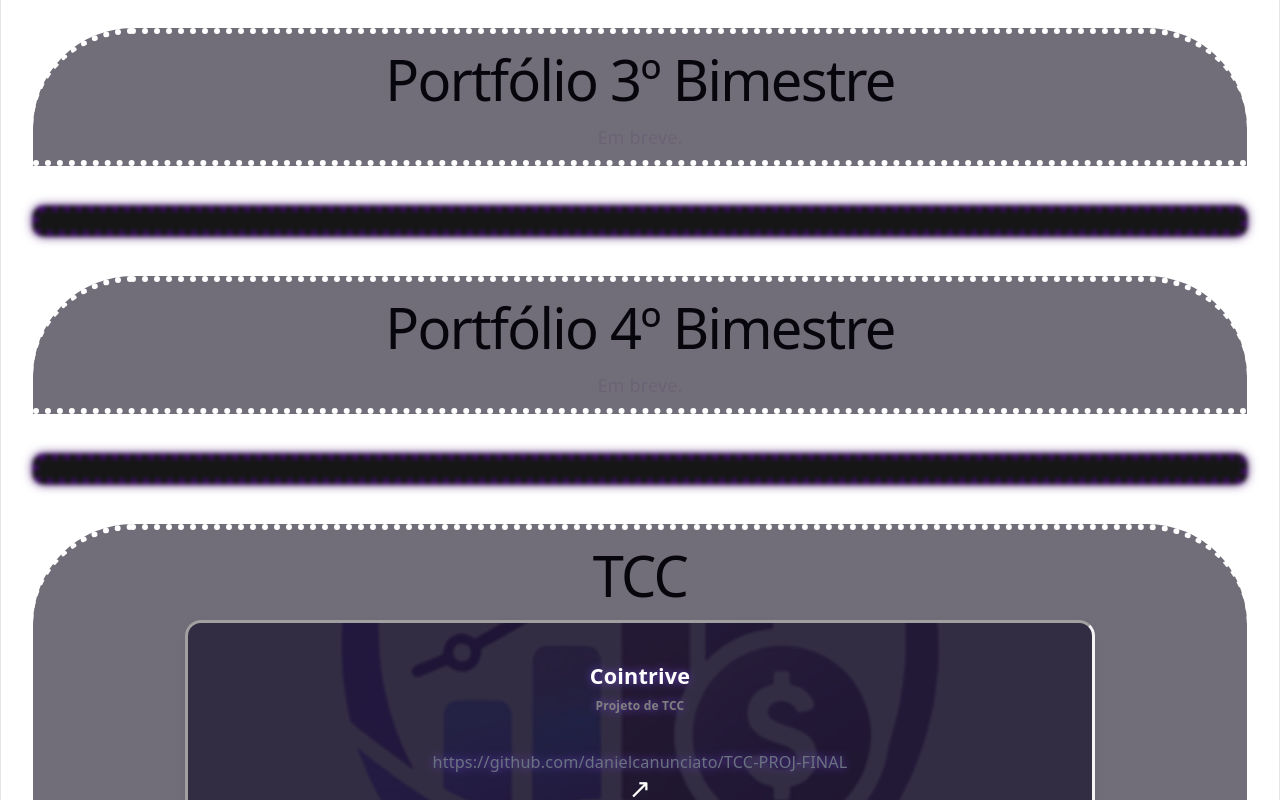
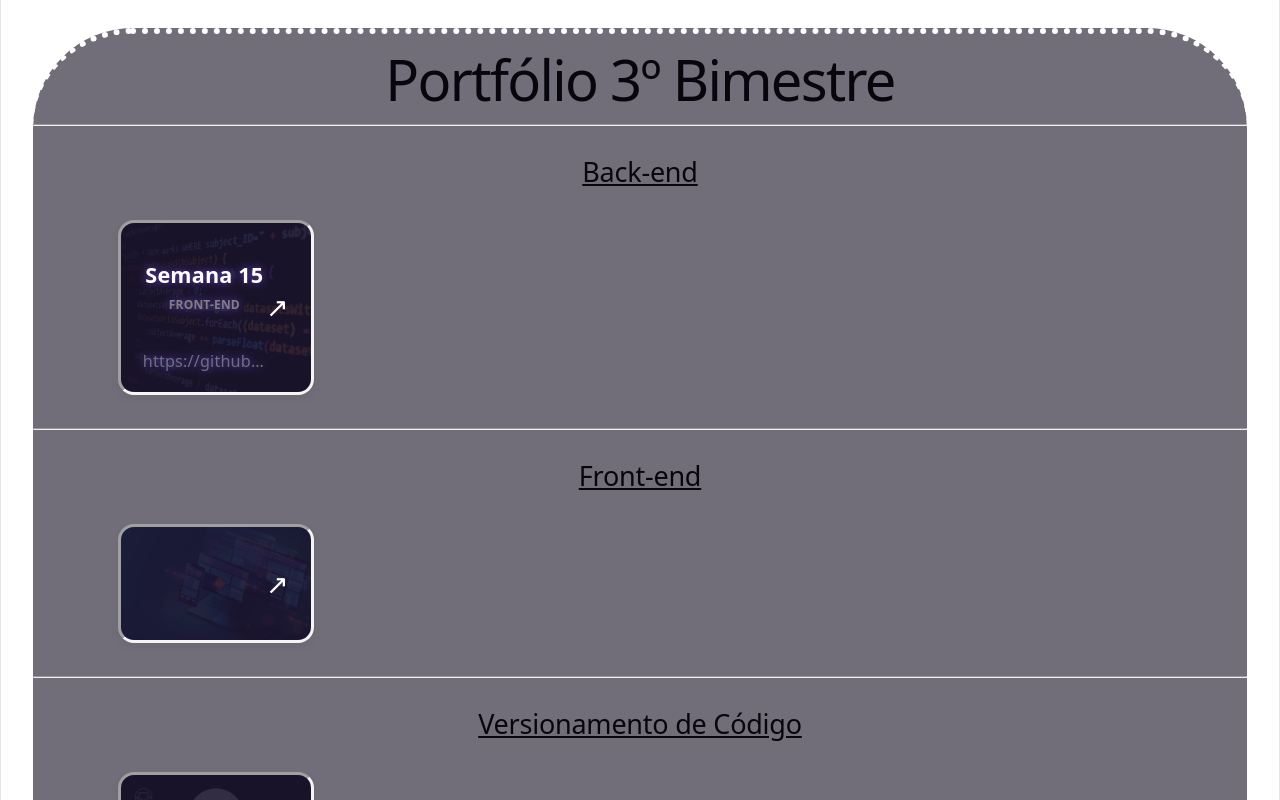
Before and after one commit to danielcanunciato/Portfolio-3DS, a React (Vite) app: page / in a window 1280 px wide. Shown: the part 3780-4580 px from the top of the page. Built offline with nearby package versions, Linux system fonts and the light colour scheme.

Commit message:
Bimestre 3

```diff
--- a/src/App.jsx
+++ b/src/App.jsx
@@ -122,6 +122,23 @@ export default function App() {
     ]
   ]
 
+  const portfolio_3bim = [
+    // Frontend
+    [
+      {sem: "Semana 15", url: "https://github.com/danielcanunciato/Portfolio-3BIM/tree/main/frontend/sem15", subject: "FRONT-END"}
+    ],
+
+    // Backend
+    [
+      {}
+    ],
+
+    // Versionamento
+    [
+      {sem: "Semana 15", url: "https://github.com/danielcanunciato/Portfolio-3BIM/tree/main/versionamento/sem15", subject: "VERSIONAMENTO DE CÓDIGO"}
+    ]
+  ]
+
   return (
     <>
 
@@ -154,7 +171,7 @@ export default function App() {
 
       <div className="pf-bim">
         <h1>Portfólio 3º Bimestre</h1>
-        <p style={{marginBottom: "10px"}}>Em breve.</p>
+        <PortfolioBase semanas={portfolio_3bim} />
       </div>
 
       <div className="divider" />
```
